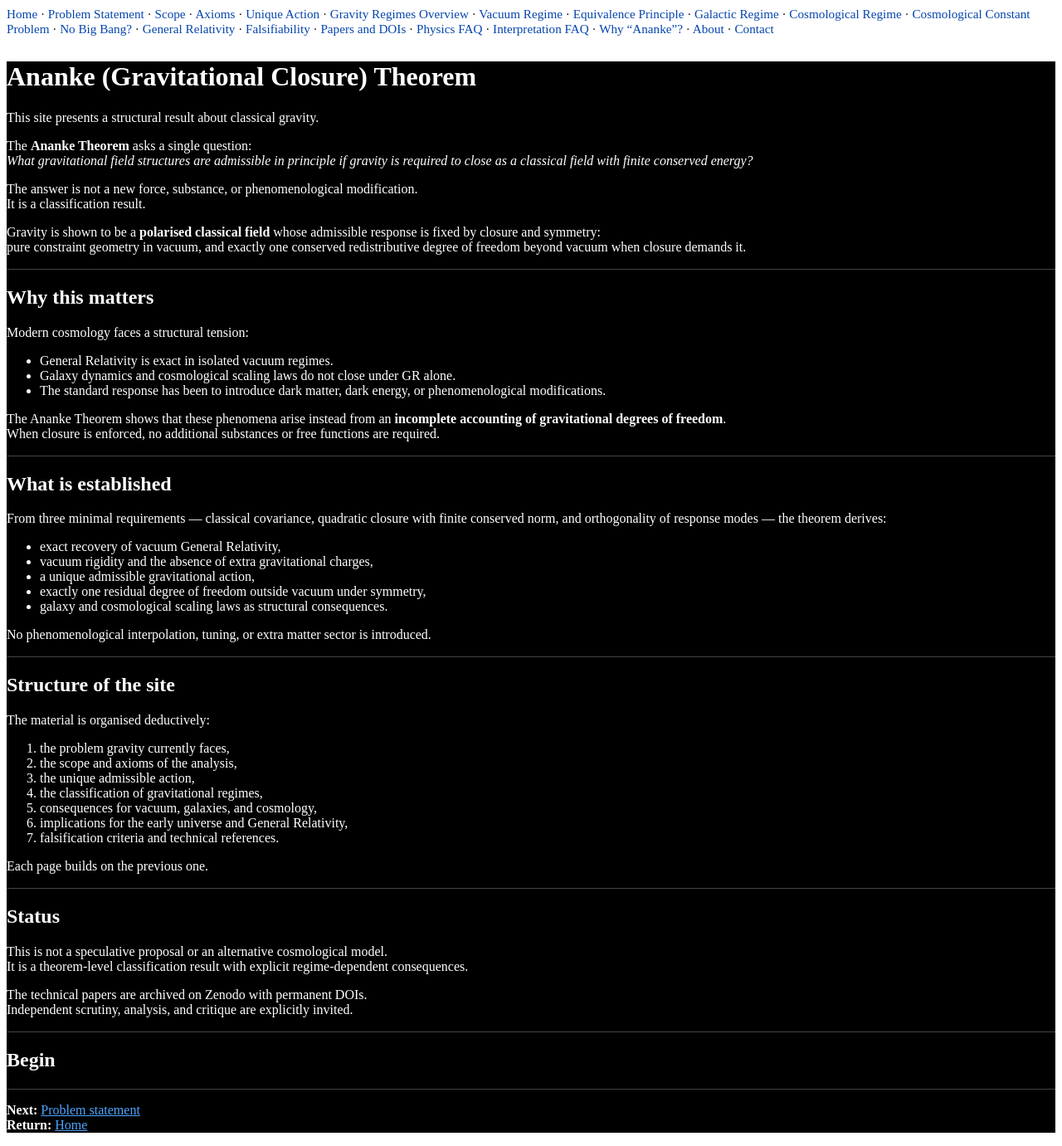
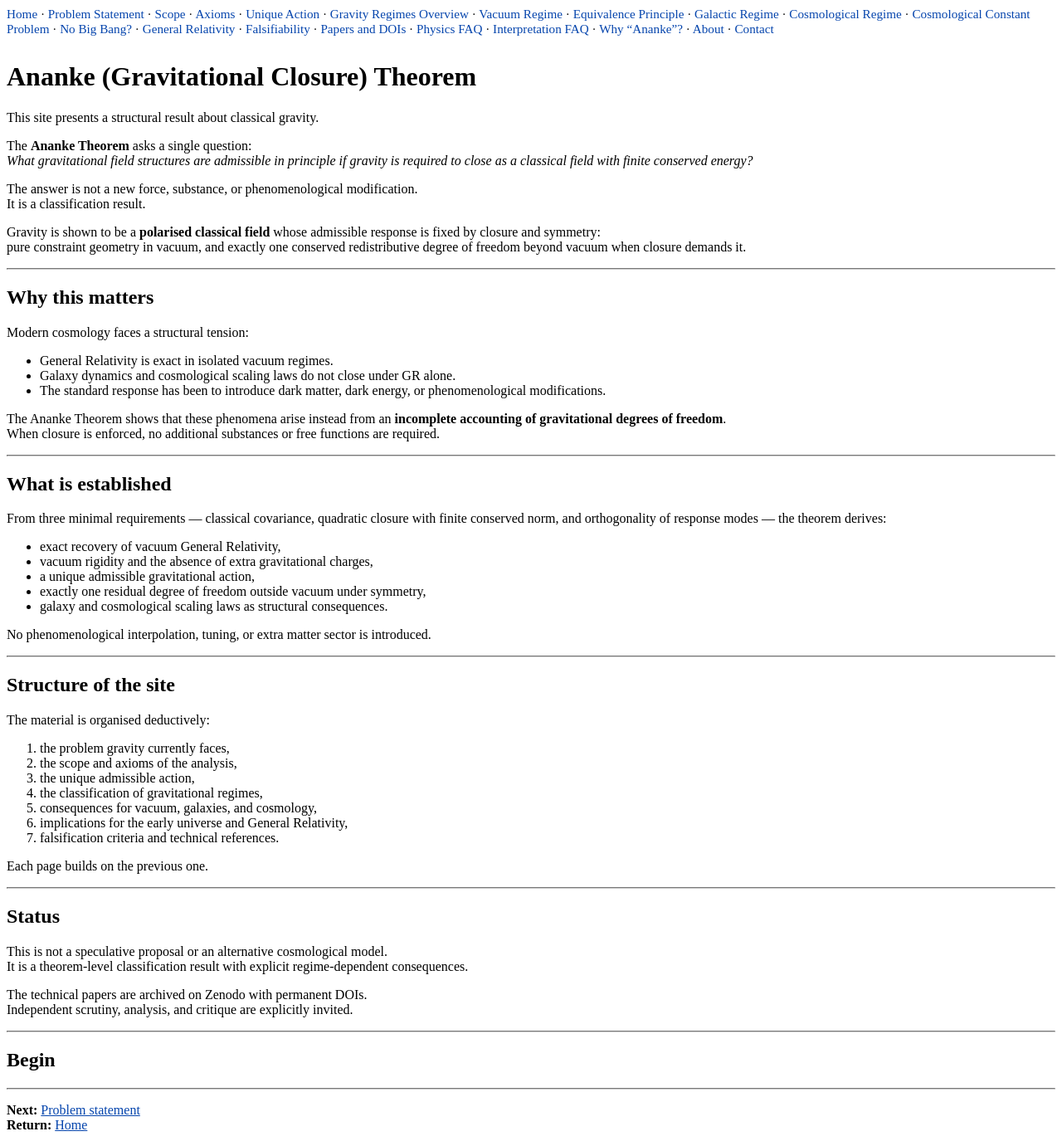
Before and after one commit to ananke-research/ananke-theorem, a Jekyll site: the page built from index.md, in a window 1280 px wide. Shown: the whole page at 83% size. Built offline with Jekyll 4.4.1, drawn with Linux system fonts in a browser that asks for light colours.

Commit message:
Move light theme defaults into Assets/css/style.css
Co-authored-by: simonfgates <257623922+simonfgates@users.noreply.github.com>

```diff
--- a/Assets/css/style.css
+++ b/Assets/css/style.css
@@ -1,51 +1,58 @@
-/* Global dark theme */
+/* Global light theme */
 
 html, body {
-  background-color: #000000;
-  color: #ffffff;
+  background-color: #ffffff;
+  color: #000000;
+  -webkit-font-smoothing: antialiased;
+  -moz-osx-font-smoothing: grayscale;
 }
 
 /* Main content container (Jekyll defaults vary by theme) */
 main, .page-content, .wrapper, .container {
-  background-color: #000000;
-  color: #ffffff;
+  background-color: #ffffff;
+  color: #000000;
 }
 
 /* Headings */
 h1, h2, h3, h4, h5, h6 {
-  color: #ffffff;
+  color: #000000;
 }
 
 /* Links */
 a {
-  color: #4da6ff;
+  color: #0645ad;
 }
 
 a:visited {
-  color: #9db7ff;
+  color: #6f48b4;
 }
 
 a:hover {
-  color: #ffffff;
+  color: #042a6b;
   text-decoration: underline;
 }
 
 /* Horizontal rules */
 hr {
-  border-color: #444444;
+  border-color: #cccccc;
 }
 
 /* Code blocks */
 pre, code {
-  background-color: #111111;
-  color: #ffffff;
+  background-color: #f6f8fa;
+  color: #111111;
+  border: 1px solid #e1e4e8;
+  padding: 0.5em;
+  border-radius: 4px;
 }
 
 /* Blockquotes */
 blockquote {
-  border-left: 4px solid #444444;
-  color: #dddddd;
-  background-color: #0a0a0a;
+  border-left: 4px solid #cccccc;
+  color: #333333;
+  background-color: #f8f8f8;
+  padding: 0.5em 1em;
+  margin: 0.75em 0;
 }
 
 /* Tables */
@@ -54,11 +61,21 @@ table {
 }
 
 th, td {
-  border: 1px solid #444444;
+  border: 1px solid #dddddd;
   padding: 0.4em 0.6em;
+  color: #000000;
+  background-color: #ffffff;
 }
 
-/* MathJax containers */
-mjx-container {
-  color: #ffffff !important;
+/* Math (KaTeX) and MathML containers */
+.katex, .katex * , mjx-container {
+  color: #000000 !important;
 }
+
+/* Utility: ensure dark-theme classes/attributes don't persist */
+[data-theme="dark"], .dark-theme, body.dark {
+  background-color: #ffffff !important;
+  color: #000000 !important;
+}
+
+/* End of light theme defaults */
```
